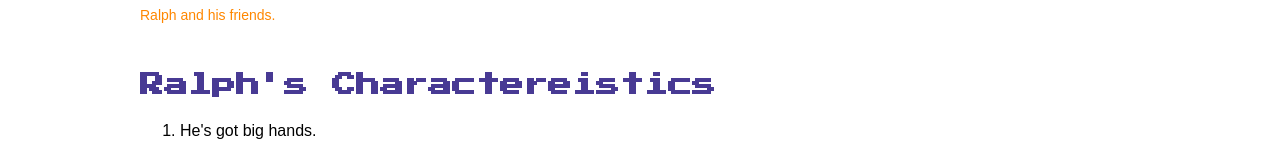
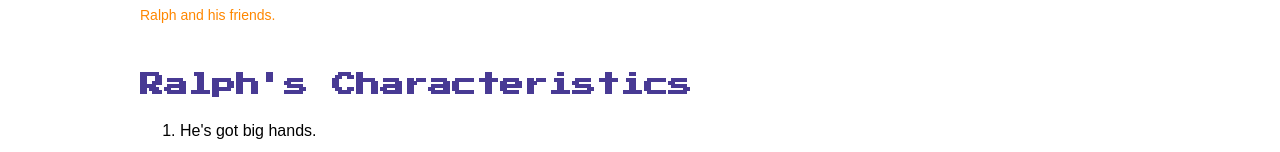
Before and after one commit to valiantcreative33/cartoon-hero, a plain HTML site: page index.html in a window 1280 px wide. Shown: the part 1282-1434 px from the top of the page. Drawn offline with Linux system fonts and the light colour scheme.

Commit message:
Fixed a typo

```diff
--- a/css/hero.css
+++ b/css/hero.css
@@ -14,6 +14,8 @@ header{
 h1, h2{
 	font-family: 'Press Start 2P', cursive;
 }
+
+/*header styles*/
 
 header h1{
 	color: #483a94;
--- a/index.html
+++ b/index.html
@@ -20,7 +20,7 @@
 		<img src="img/ralph-big.jpeg">
 		<p class="caption">Ralph and his friends.</p>
 		<!-- Characteristics -->
-		<h2>Ralph's Charactereistics</h2>
+		<h2>Ralph's Characteristics</h2>
 		<ol>
 			<li>He's got big hands.</li>
 			<li>He's treated as badass.</li>
```
